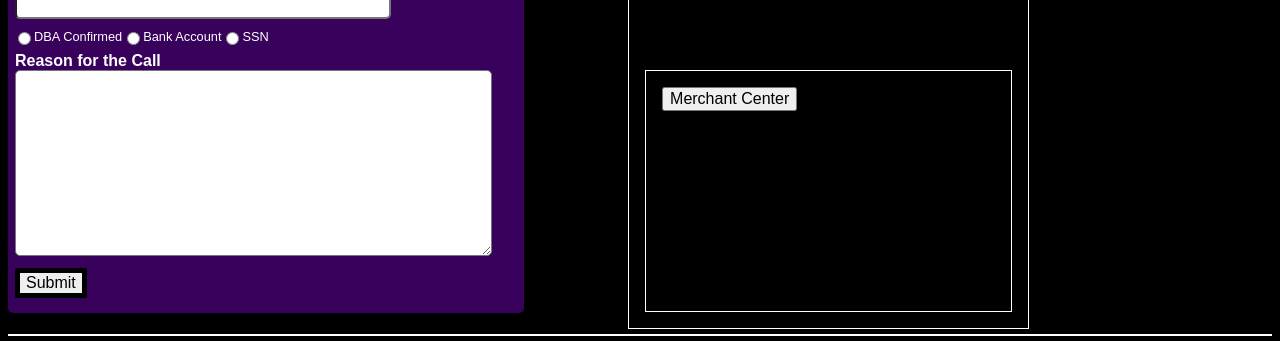
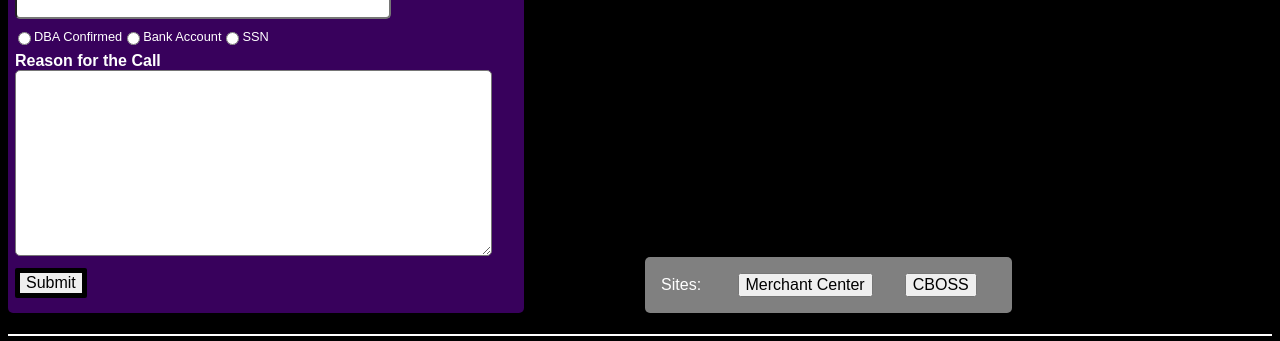
Before and after one commit to codedinsound/React-Global-Payments-Agent-Merchant-Tools, a React (Create React App) app: page / in a window 1280 px wide. Shown: the part 514-855 px from the top of the page. Built offline with nearby package versions, Linux system fonts and the light colour scheme.

Commit message:
2 files modified

```diff
--- a/Views/App.tsx
+++ b/Views/App.tsx
@@ -191,12 +191,20 @@ export default function App() {
             </select>
           </div>
           <div className="controls-links">
+            <label>Sites: </label>
             <a
               href="https://merchantcenter.transit-pass.com/jsp/vt/jsp/index.jsp"
               target="_blank"
               rel="noopener noreferrer"
             >
               <button>Merchant Center</button>
+            </a>
+            <a
+              href="https://www.mreports.com/sso/login?service=https%3A%2F%2Fwww.mreports.com%2Fportal%2Fstart%2Ftransfirst"
+              target="_blank"
+              rel="noopener noreferrer"
+            >
+              <button>CBOSS</button>
             </a>
           </div>
         </div>
--- a/Views/style.css
+++ b/Views/style.css
@@ -47,7 +47,6 @@ form {
 /* Controls Field Styling ================================================= */
 
 .controls-options-container {
-  border: 1px solid white;
   display: flex;
   flex-direction: column;
   justify-content: space-between;
@@ -55,11 +54,16 @@ form {
 }
 
 .controls-links {
-  border: 1px solid white;
-  height: 15rem;
+  background-color: grey;
+  border-radius: 5px;
+  /* height: 15rem; */
 }
 
 .controls-links button {
+  margin: 1rem;
+}
+
+.controls-links label {
   margin: 1rem;
 }
 
```
